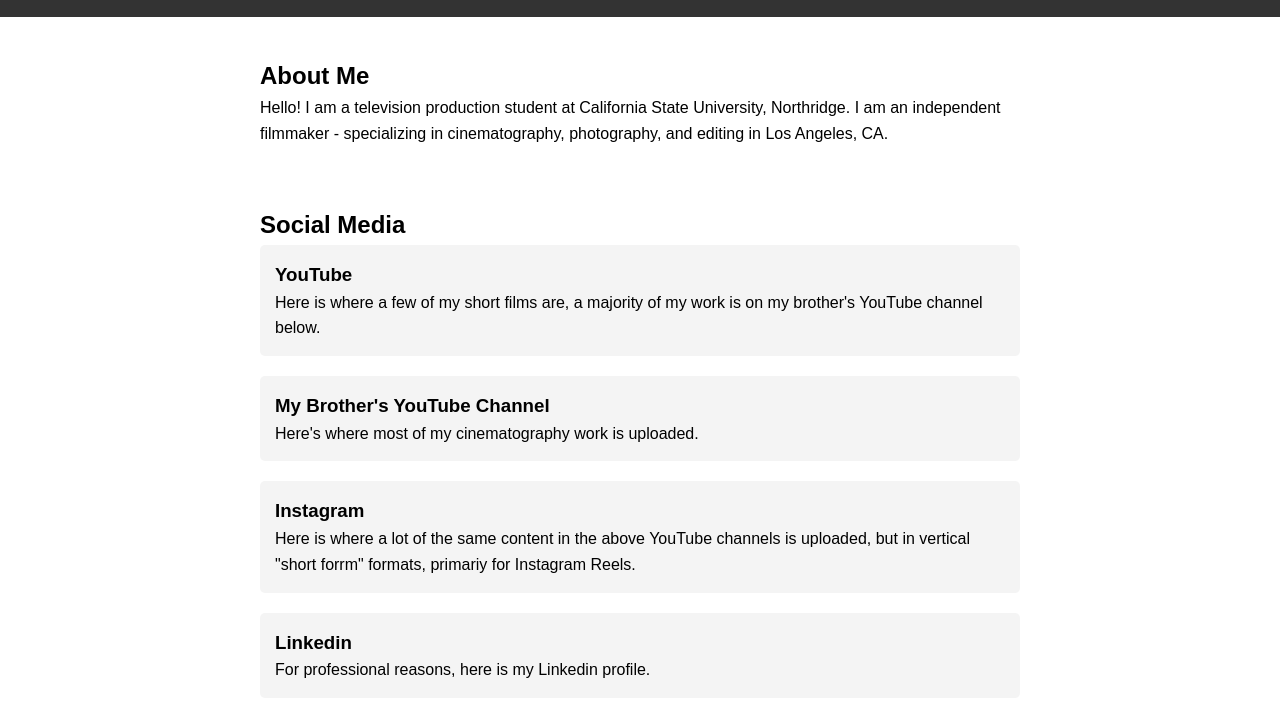
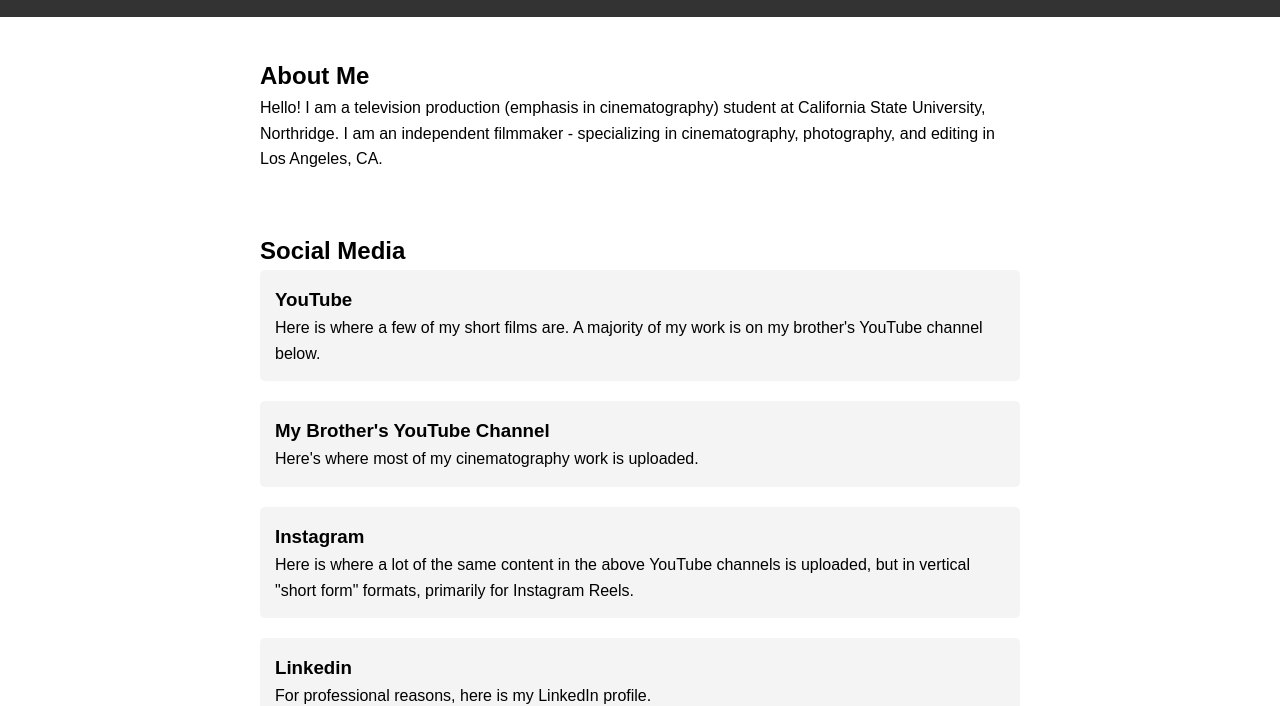
Before and after one commit to samsal03/samsalzman, a plain HTML site: page index.html in a window 1280 px wide. Shown: the part 100-806 px from the top of the page. Drawn offline with Linux system fonts and the light colour scheme.

Commit message:
Update index.html

```diff
--- a/index.html
+++ b/index.html
@@ -20,14 +20,14 @@
 
     <section id="about">
         <h2>About Me</h2>
-        <p>Hello! I am a television production student at California State University, Northridge. I am an independent filmmaker - specializing in cinematography, photography, and editing in Los Angeles, CA.</p>
+        <p>Hello! I am a television production (emphasis in cinematography) student at California State University, Northridge. I am an independent filmmaker - specializing in cinematography, photography, and editing in Los Angeles, CA.</p>
     </section>
 
     <section id="projects">
         <h2>Social Media</h2>
         <div class="project">
             <h3><a href="https://www.youtube.com/smallsman8">YouTube</a></h3>
-            <p>Here is where a few of my short films are, a majority of my work is on my brother's YouTube channel below.</p>
+            <p>Here is where a few of my short films are. A majority of my work is on my brother's YouTube channel below.</p>
         </div>
         <div class="project">
             <h3><a href="https://www.youtube.com/@danielbarrera7518">My Brother's YouTube Channel</a></h3>
@@ -35,12 +35,12 @@
         </div>
         <div class="project">
             <h3><a href="https://www.instagram.com/sam_salzman/">Instagram</a></h3>
-            <p>Here is where a lot of the same content in the above YouTube channels is uploaded, but in vertical "short forrm" formats, primariy for Instagram Reels.</p>
+            <p>Here is where a lot of the same content in the above YouTube channels is uploaded, but in vertical "short form" formats, primarily for Instagram Reels.</p>
         </div>
     </div>
     <div class="project">
         <h3><a href="https://www.linkedin.com/in/samsalzman/">Linkedin</a></h3>
-        <p>For professional reasons, here is my Linkedin profile.</p>
+        <p>For professional reasons, here is my LinkedIn profile.</p>
     </div>
     </section>
 
```
